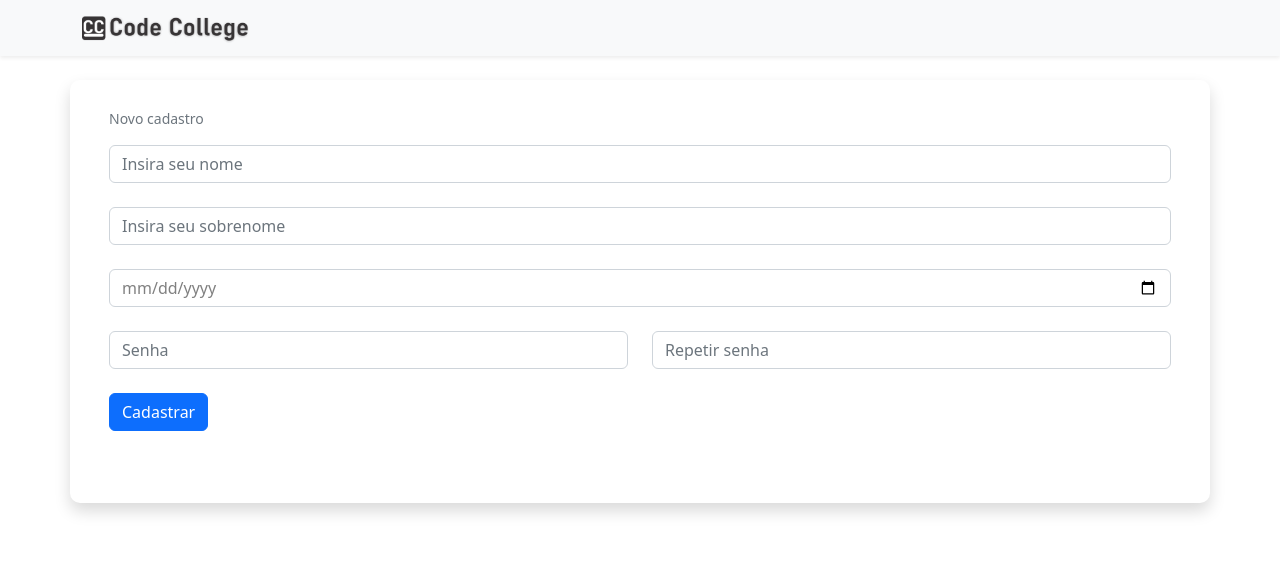
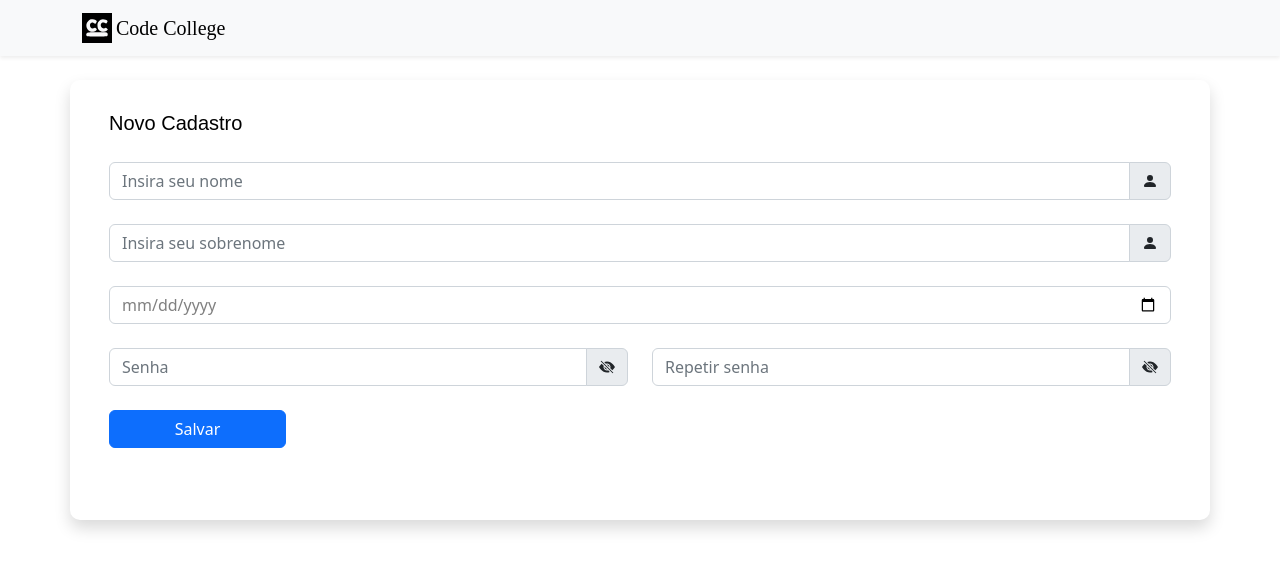
Before and after one commit to williamlims/codecollege-web, a React (Create React App) app: page /register in a window 1280 px wide. Shown: the top 570 px of the page. Built offline with nearby package versions, Linux system fonts and the light colour scheme.

Commit message:
Importants updates in component's project

```diff
--- /dev/null
+++ b/src/components/navMain/NavMain.js
@@ -0,0 +1,36 @@
+import Container from 'react-bootstrap/Container';
+import Navbar from 'react-bootstrap/Navbar';
+import Col from 'react-bootstrap/Col';
+import logo from '../../assets/logo.svg';
+import user from '../../assets/userMain.png';
+
+function NavMain(props) {
+    return (
+        <>
+        <Navbar expand="md" bg="light" style={{maxHeight:55}} >
+            <Container>
+                <Navbar.Brand href="#">
+                    <img src={logo} width="30" height="30" className="d-inline-block align-top" alt="Logo" />
+                    <Navbar.Text className='h5 p-1' style={{fontFamily:'Rockwell', color:'black'}}>Code College</Navbar.Text>
+                </Navbar.Brand>
+                <Navbar.Toggle aria-controls="user-config"/>
+                <Navbar.Collapse id="user-config" className="justify-content-end">
+                    <Navbar.Text className='h5 m-1' style={{fontFamily:'Rockwell', color:'black'}}>
+                        {props.nameUser} <a href="#l"><img src={user} width="35" height="35" className="rounded-circle" alt='Pho' /></a>
+                    </Navbar.Text>
+                </Navbar.Collapse>
+            </Container>
+        </Navbar>
+        <Navbar bg="dark" className='shadow-sm' style={{height:70}} expand="md">
+            <Container>
+                <Navbar.Text as={Col} className='h6 mt-1' style={{fontFamily:'Arial', color:'white'}}>
+                    Segunda-feira, 20 de fevereiro de 2023<br />
+                    <span className='h5'>Olá, {props.nameUser}! Seja bem vindo novamente.</span>
+                </Navbar.Text>
+            </Container>
+        </Navbar>
+        </>
+    );
+}
+
+export default NavMain;
--- a/src/components/navbarlight/NavBarLight.js
+++ b/src/components/navbarlight/NavBarLight.js
@@ -1,14 +1,15 @@
 import Container from 'react-bootstrap/Container';
 import Navbar from 'react-bootstrap/Navbar';
 import Image from 'react-bootstrap/Image';
-import logo from '../../assets/logo.png';
+import logo from '../../assets/logo.svg';
 
 function NavBarLight() {
     return (
         <Navbar bg="light" expand="lg" className='shadow-sm'>
             <Container>
                 <Navbar.Brand href="#">
-                    <Image src={logo} style={{width:'35%'}}/>
+                    <img src={logo} width="30" height="30" className="d-inline-block align-top" alt="Logo" />
+                    <Navbar.Text className='h5 m-1' style={{fontFamily:'Rockwell', color:'black'}}>Code College</Navbar.Text>
                 </Navbar.Brand>
             </Container>
         </Navbar>
--- a/src/pages/confirmation/Confirmation.js
+++ b/src/pages/confirmation/Confirmation.js
@@ -5,10 +5,11 @@ import { useParams } from "react-router-dom";
 
 function Confirmation() {
     let { id } = useParams();
+    id = (id*1) + 2;
     return (
         <>
             <NavBarLight />
-            <Container >
+            <Container className="mt-5 shadow" style={{  borderRadius: 10}}>
                 Confirmation: The id is = {id}
             </Container>
         </>
--- a/src/pages/home/Home.js
+++ b/src/pages/home/Home.js
@@ -1,11 +1,11 @@
 import * as React from 'react';
 import Container from 'react-bootstrap/Container';
-import NavBarLight from '../../components/navbarlight/NavBarLight';
+import NavMain from '../../components/navMain/NavMain';
 
 function Home() {
     return (
         <>
-            <NavBarLight />
+            <NavMain nameUser="Marcos Luiz"/>
             <Container >
                 Home
             </Container>
--- a/src/pages/register/Register.js
+++ b/src/pages/register/Register.js
@@ -5,8 +5,8 @@ import Row from 'react-bootstrap/Row';
 import Col from 'react-bootstrap/Col';
 import Button from 'react-bootstrap/Button';
 import NavBarLight from '../../components/navbarlight/NavBarLight';
-import Nav from 'react-bootstrap/Nav';
-import { NavLink } from 'react-router-dom';
+import InputGroup from 'react-bootstrap/InputGroup'
+import { BsFillPersonFill, BsFillEyeSlashFill } from "react-icons/bs";
 
 function Register() {
     const styles = {
@@ -16,6 +16,11 @@ function Register() {
         },
         colorFieldData: {
             color:'gray'
+        },
+        textTop: {
+            fontFamily:'Arial',
+            fontSize: 20,
+            color: 'black'
         }
     };
 
@@ -25,41 +30,45 @@ function Register() {
             <Container className="mt-4 shadow" style={{ borderRadius: 10}}>
                 <Form>
                     < br/>
-                    <Row className="mb-3" style={styles.marginsFildes}>
-                        <Form.Text>Novo cadastro</Form.Text>
+                    <Row className="mb-4" style={styles.marginsFildes}>
+                        <Form.Text style={styles.textTop}>Novo Cadastro</Form.Text>
                     </Row>
 
                     <Row className="mb-4" style={styles.marginsFildes}>
-                        <Form.Group as={Col} controlId="nameUser">
-                            <Form.Control type="text" placeholder="Insira seu nome"></Form.Control>
-                        </Form.Group>
+                        <InputGroup as={Col} controlId="nameUser">
+                            <Form.Control type="text" placeholder="Insira seu nome"/>
+                            <InputGroup.Text id="nameOne"><BsFillPersonFill /></InputGroup.Text>
+                        </InputGroup>
                     </Row>
 
                     <Row className="mb-4" style={styles.marginsFildes}>
-                        <Form.Group as={Col} controlId="surnameUser">
+                        <InputGroup as={Col} controlId="surnameUser">
                             <Form.Control type="text" placeholder="Insira seu sobrenome" />
-                        </Form.Group>
+                            <InputGroup.Text id="bnameTwo"><BsFillPersonFill /></InputGroup.Text>
+                        </InputGroup>
                     </Row>
 
                     <Row className="mb-4" style={styles.marginsFildes}>
-                        <Form.Group as={Col} controlId="birthdayUser">
+                        <InputGroup as={Col} controlId="birthdayUser">
                             <Form.Control type="date" style={styles.colorFieldData} />
-                        </Form.Group>
+                        </InputGroup>
                     </Row>
 
                     <Row className="mb-4" style={styles.marginsFildes}>
-                        <Form.Group as={Col} controlId="surnameUser">
+                        <InputGroup as={Col} controlId="surnameUser">
                             <Form.Control type="password" placeholder="Senha" />
-                        </Form.Group>
-                        <Form.Group as={Col} controlId="surnameUser">
+                            <InputGroup.Text id="passOne"><BsFillEyeSlashFill /></InputGroup.Text>
+                        </InputGroup>
+                        <InputGroup as={Col} controlId="surnameUser">
                             <Form.Control type="password" placeholder="Repetir senha" />
-                        </Form.Group>
+                            <InputGroup.Text id="passTwo"><BsFillEyeSlashFill /></InputGroup.Text>
+                        </InputGroup>
                     </Row>
 
                     <Row className="mb-4" style={styles.marginsFildes}>
                         <Form.Group as={Col} controlId="btnSave">
-                            <Button variant="primary" type="submit">
-                                Cadastrar
+                            <Button variant="primary" as={Col} md lg sm={2} type="submit" >
+                                Salvar
                             </Button>
                         </Form.Group>
                     </Row>
```
Also changed, not shown: src/assets/logo.svg (added), src/assets/userMain.png (added).
